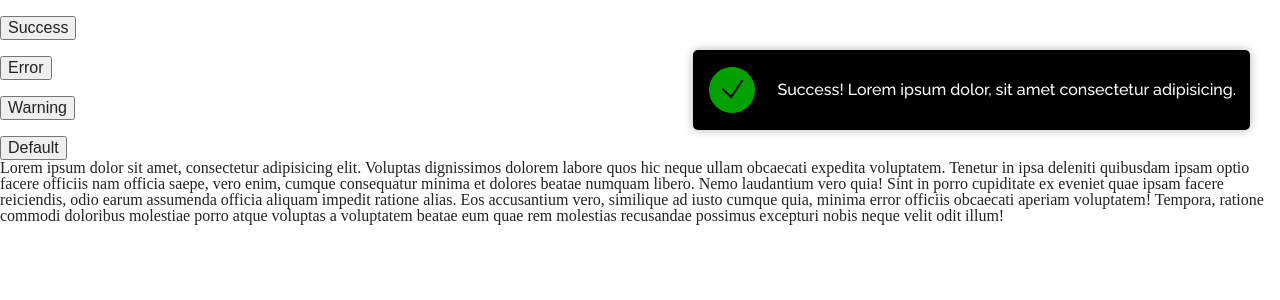
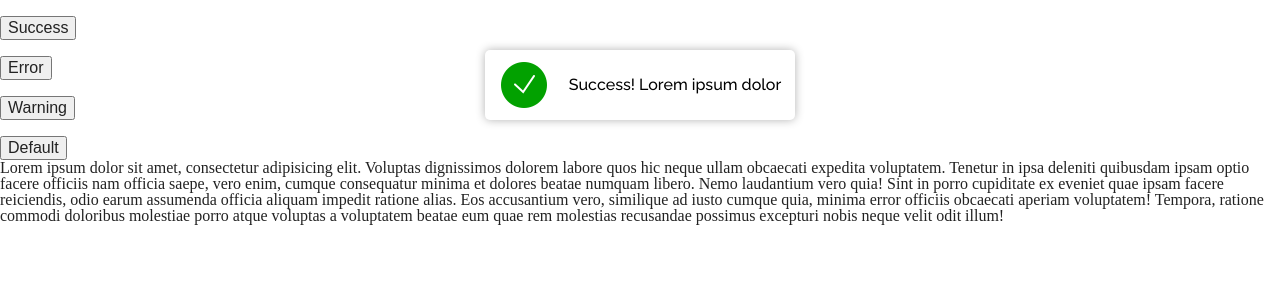
Before and after one commit to holdenn1/vue-toastify, a Vue app: page / in a window 1280 px wide. Both pictures are taken after a click on the button "Success". Shown: the top 300 px of the page. Built offline with nearby package versions, Linux system fonts and the light colour scheme.

Commit message:
added the function of closing by click and closing by button, the parameters are set optionally

```diff
--- a/src/Toastify/Toastify.vue
+++ b/src/Toastify/Toastify.vue
@@ -7,6 +7,7 @@
   >
     <div
       v-for="toastify in toast.notifications"
+      @click="!!option?.closeOnClick && removeNotification(toastify.id)"
       :key="toastify.id"
       :class="[{ 'show-toast': toastify.isShow }, toastifyTheme]"
       :style="toastifySize"
@@ -18,23 +19,34 @@
       />
       <p class="toastify-text">
         {{ toastify.message }}
-        Lorem ipsum dolor, sit amet consectetur adipisicing.
+        Lorem ipsum dolor
       </p>
+      <img
+        v-if="!!option?.showCloseButton"
+        @click="removeNotification(toastify.id)"
+        class="toastify-close-btn"
+        :src="toastifyIconIcon"
+      />
     </div>
   </transition-group>
 </template>
 
 <script setup lang="ts">
-import { useToast } from "@/hooks/useToast";
+import { removeNotification, useToast } from "@/hooks/useToast";
 import { useOptions } from "@/hooks/useOptions";
 import successImg from "@/icons/success.png";
 import errorImg from "@/icons/error.png";
 import warningImg from "@/icons/warning.png";
+import closeDarkTheme from "@/icons/close-dark-theme.png";
+import closeBrightTheme from "@/icons/close-bright-theme.png";
 import { computed } from "vue";
 
 const { toast } = useToast();
 const { option } = useOptions();
 
+const toastifyIconIcon = computed(() => {
+  return option.value?.theme === "day" ? closeBrightTheme : closeDarkTheme;
+});
 const toastifyTheme = computed(() => {
   return option.value?.theme === "day" ? "toastify-day" : "toastify-night";
 });
@@ -44,15 +56,6 @@ const toastifySize = computed(() => {
     width: option.value?.width + "px",
     height: option.value?.height + "px",
   };
-});
-
-const topAndBottomToastify = computed(() => {
-  const isTop = option.value?.position.includes("top");
-  if (isTop) {
-    return { top: option.value?.offset + "px" };
-  } else {
-    return { bottom: option.value?.offset + "px" };
-  }
 });
 
 const toastifyPosition = computed(() => {
@@ -80,6 +83,15 @@ const toastifyPosition = computed(() => {
     default: {
       return "toast-top-center";
     }
+  }
+});
+
+const topAndBottomToastify = computed(() => {
+  const isTop = toastifyPosition.value?.includes("toast-top");
+  if (isTop) {
+    return { top: option.value?.offset + "px" };
+  } else {
+    return { bottom: option.value?.offset + "px" };
   }
 });
 
--- a/src/hooks/useToast.ts
+++ b/src/hooks/useToast.ts
@@ -6,10 +6,7 @@ const toast = ref<Toast>({
   notifications: [],
 });
 
-export function useToast() {
-  const { option } = useOptions();
-
-  const removeNotification = (id: number) => {
+export const removeNotification = (id: number) => {
   const notificationsInx = computed(() => {
     return toast.value.notifications.findIndex((notify) => notify.id === id);
   });
@@ -21,6 +18,8 @@ export function useToast() {
     });
   }
 };
+export function useToast() {
+  const { option } = useOptions();
 
   function notify(status: ToastifyStatus, message: string) {
     const notification: Notify = {
--- a/src/main.ts
+++ b/src/main.ts
@@ -8,9 +8,9 @@ const app = createApp(App);
 app.use(
   createToastifyPlugin({
     autoClose: 5000,
-    theme: "night",
-    position: "top-right",
+    theme: "day",
     offset: 50,
+    closeOnClick: true,
   })
 );
 
--- a/src/styles/mixins/defauldSizesToastify.scss
+++ b/src/styles/mixins/defauldSizesToastify.scss
@@ -1,4 +1,4 @@
 @mixin defaultSizesToastify{
   min-width: 200px;
-  min-height: 80px;
+  min-height: 60px;
 }
--- a/src/styles/mixins/toast.scss
+++ b/src/styles/mixins/toast.scss
@@ -17,6 +17,7 @@
   @include defaultSizesToastify;
   @include contentCenterFlex;
   flex-shrink: 0;
+  cursor: pointer;
   &::-webkit-scrollbar{
     display: none;
   }
@@ -29,4 +30,18 @@
     font-weight: 500;
     line-height: 140%;
   }
+
+  .toastify-close-btn {
+    width: 18px;
+    height: 18px;
+    position: absolute;
+    top: 6px;
+    right: 8px;
+    opacity: 0.5;
+    transition-duration: 0.3s;
+    &:hover{
+      opacity: 1;
+      cursor: pointer;
+    }
+  }
 }
--- a/src/types/index.ts
+++ b/src/types/index.ts
@@ -26,6 +26,8 @@ export type BaseOptions = {
   width: number;
   height: number;
   offset: number;
+  showCloseButton: boolean;
+  closeOnClick: boolean;
 };
 
 export type ToastifyOptions = Partial<BaseOptions>;
```
Also changed, not shown: src/icons/close-bright-theme.png (added), src/icons/close-dark-theme.png (added). Lines whose indentation alone changed are shown as unchanged.
